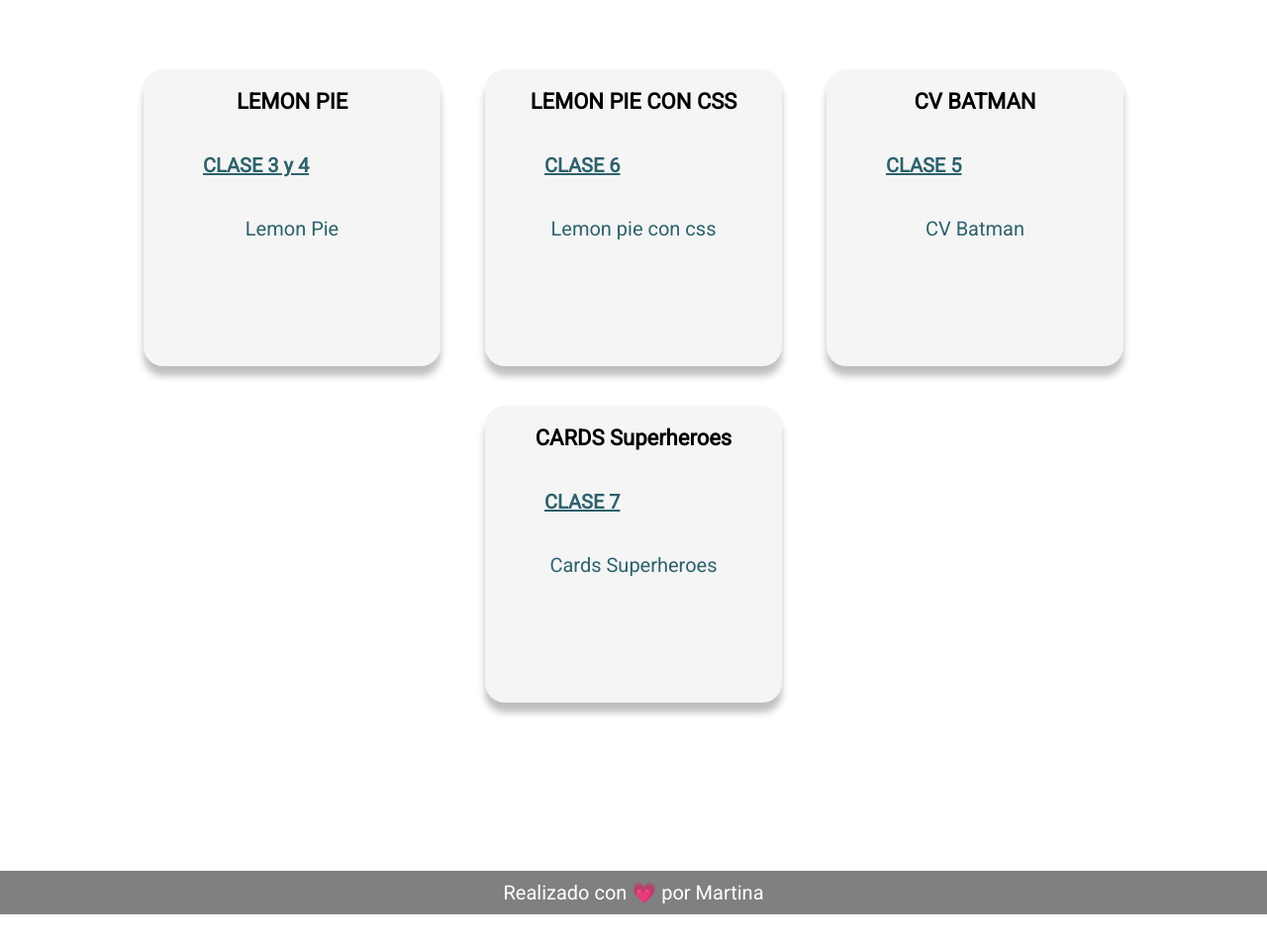
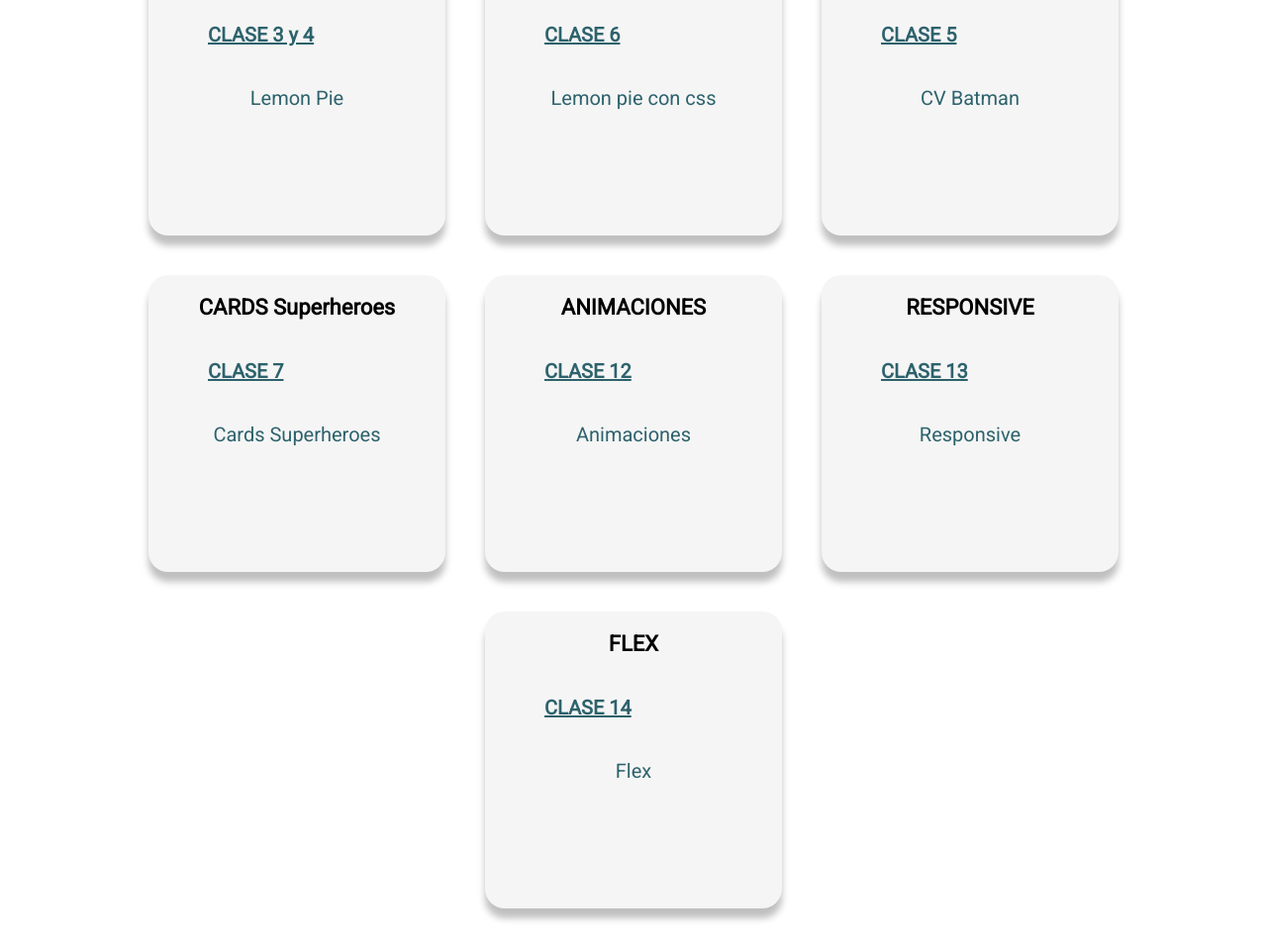
Before and after one commit to martinaterra/FrontEnd, a plain HTML site: page index.html in a window 1280 px wide. Shown: the part 645-1600 px from the top of the page at 99% size. Before the commit the page ends 1569 px from the top, so only its background shows below. Drawn offline with Linux system fonts and the light colour scheme.

Commit message:
modificacion dashboard

```diff
--- a/css/styles.css
+++ b/css/styles.css
@@ -24,11 +24,10 @@ header {
 }
 
 .profile {
-    height:100vh;
     display: flex;
     justify-content: center;
     align-items: center;
-    z-index: -1;
+    margin-top: 10px;
 }
 
 .profile__container__title {
@@ -100,7 +99,6 @@ nav a {
 img {
     border-radius: 200px;
     z-index: 1;
-    margin-top: -200px;
     width: 350px;
     height: 350px;
     top: 200px;
@@ -111,8 +109,10 @@ main {
 }
 
 .listado{
-    position: relative;
-    display:inline-block;
+    display: flex;
+    justify-content: center;
+    flex-wrap: wrap;
+    margin-top: 150px;
 }
 
 .content{
--- a/index.html
+++ b/index.html
@@ -45,6 +45,18 @@
         <h3>CARDS Superheroes</h3>
         <p class="texto">CLASE 7</p><a href="Entrega Cards/index.html">Cards Superheroes</a>
     </div>
+    <div class="content">
+        <h3>ANIMACIONES</h3>
+        <p class="texto">CLASE 12</p><a href="Entrega Animaciones/index.html">Animaciones</a>
+    </div>
+    <div class="content">
+        <h3>RESPONSIVE</h3>
+        <p class="texto">CLASE 13</p><a href="Entrega Responsive/index.html">Responsive</a>
+    </div>
+    <div class="content">
+        <h3>FLEX</h3>
+        <p class="texto">CLASE 14</p><a href="Entrega Flex/index.html">Flex</a>
+    </div>
 </section>
 </main>
 </body>
```
